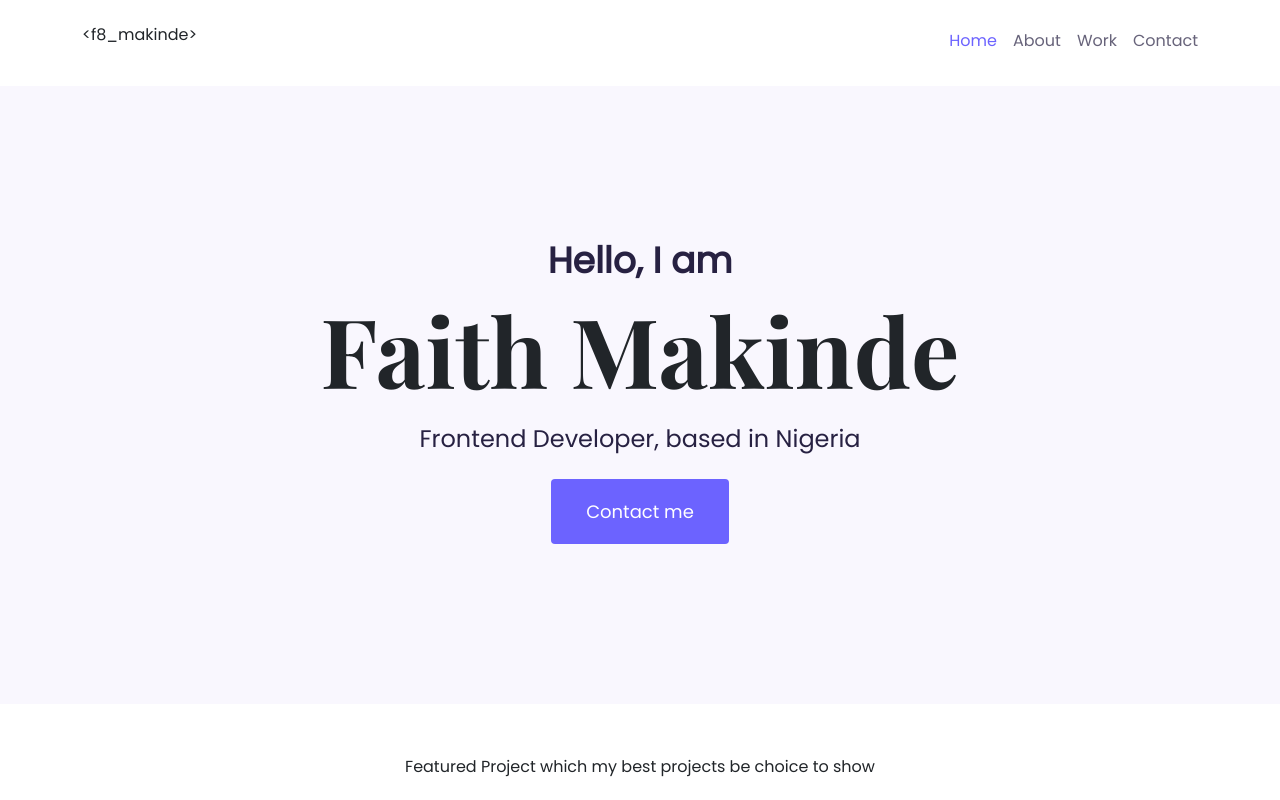
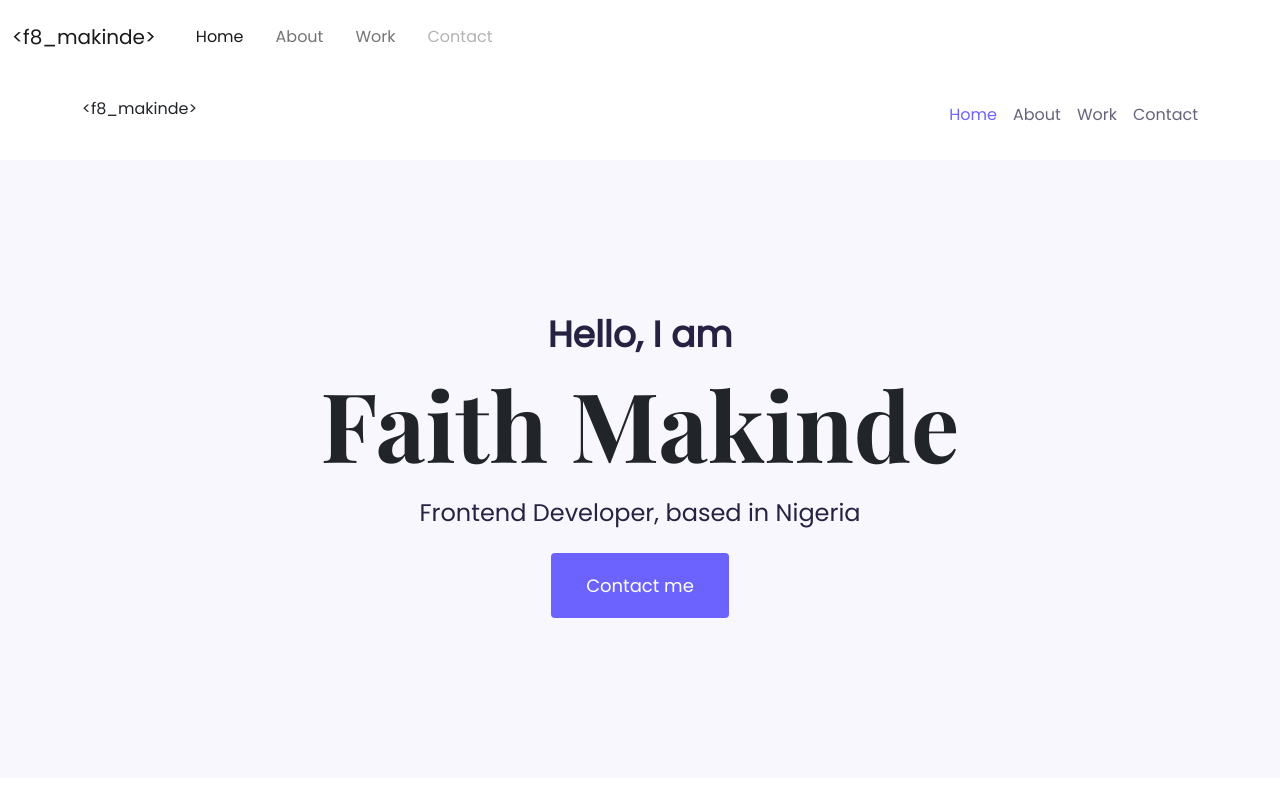
Before and after one commit to f8makinde/My-Portfolio, a plain HTML site: page index.html in a window 1280 px wide. Shown: the top 800 px of the page. Drawn offline with nearby package versions, Linux system fonts and the light colour scheme.

Commit message:
responsive navbar

```diff
--- a/index.html
+++ b/index.html
@@ -13,6 +13,30 @@
   <link href="https://fonts.googleapis.com/css2?family=Assistant:wght@300&family=Playfair+Display:wght@700&family=Poppins&display=swap" rel="stylesheet">
 </head>
 <body>
+  <nav class="navbar navbar-expand-lg bg-white">
+    <div class="container-fluid">
+      <a class="navbar-brand" href="#">&lt;f8_makinde&gt;</a>
+      <button class="navbar-toggler" type="button" data-bs-toggle="collapse" data-bs-target="#navbarNav" aria-controls="navbarNav" aria-expanded="false" aria-label="Toggle navigation">
+        <span class="navbar-toggler-icon"></span>
+      </button>
+      <div class="collapse navbar-collapse" id="navbarNav">
+        <ul class="navbar-nav">
+          <li class="nav-item">
+            <a class="nav-link active" aria-current="page" href="index.html">Home</a>
+          </li>
+          <li class="nav-item">
+            <a class="nav-link" href="/about.html">About</a>
+          </li>
+          <li class="nav-item">
+            <a class="nav-link" href="/work.html">Work</a>
+          </li>
+          <li class="nav-item">
+            <a class="nav-link disabled" href="/contact.html">Contact</a>
+          </li>
+        </ul>
+      </div>
+    </div>
+  </nav>
   <div class="container">
   <nav class="d-flex justify-content-between">
     <p>&lt;f8_makinde&gt;</p>
```
